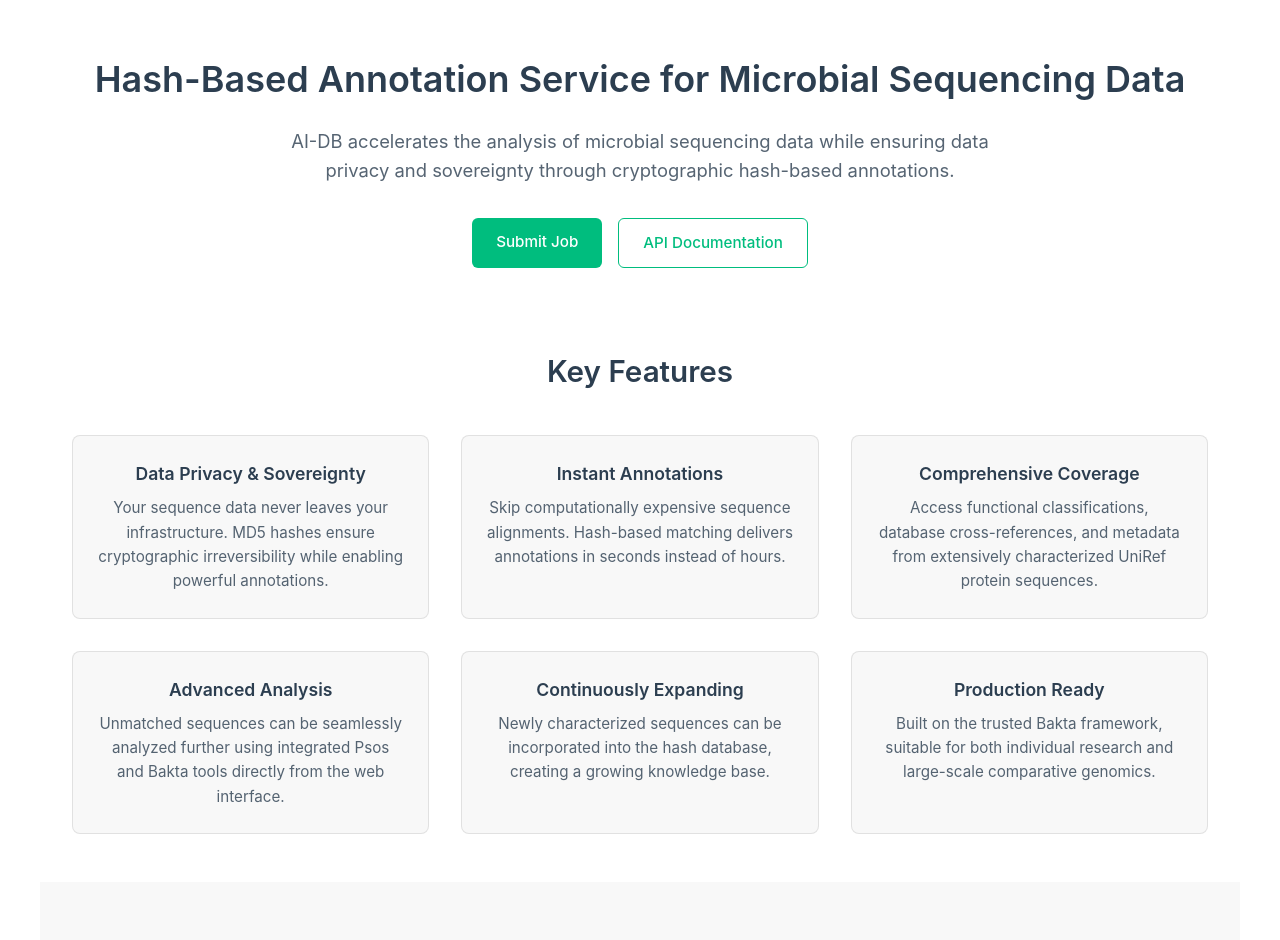
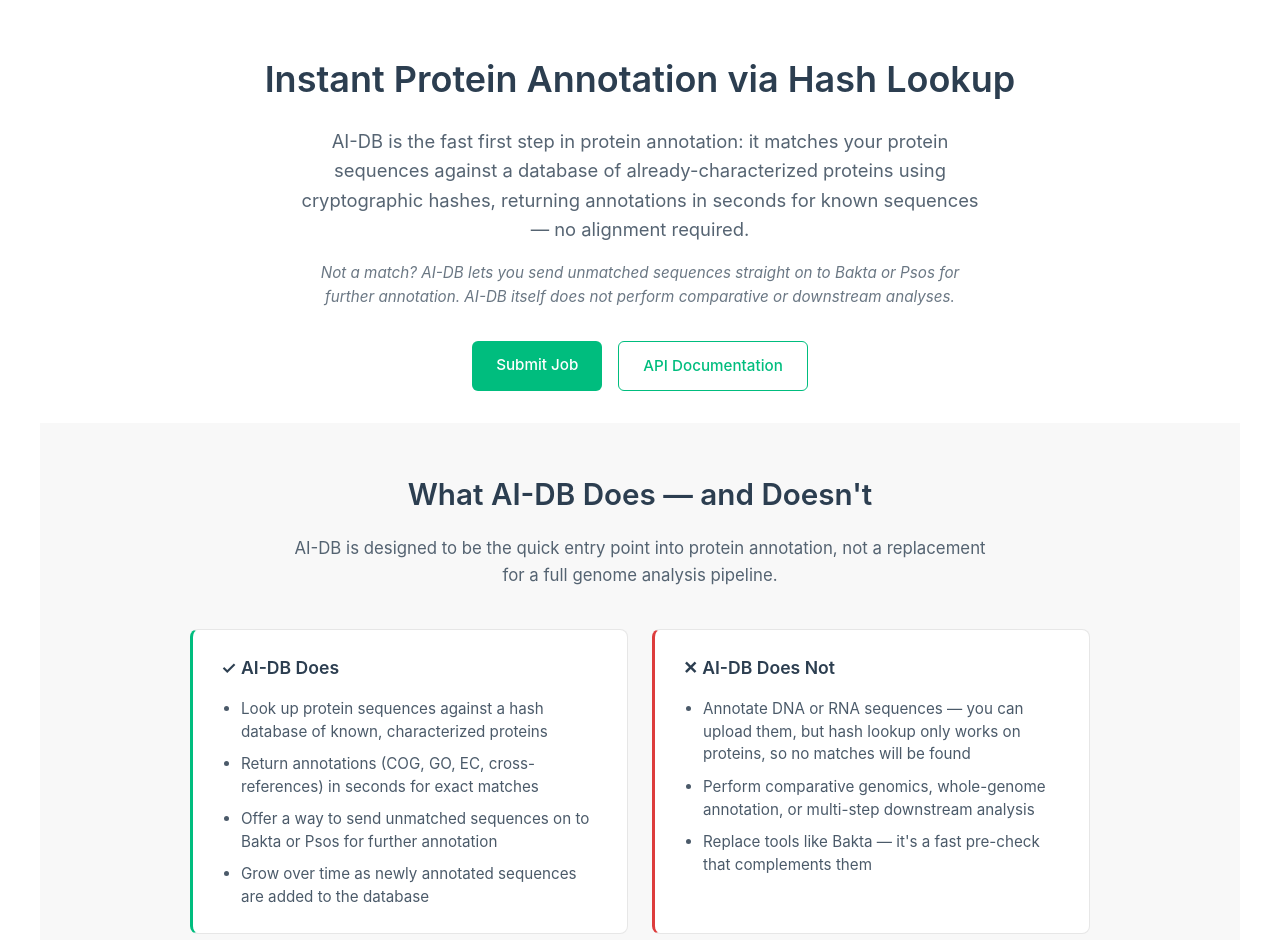
Before and after one commit to hansen-maria/AI-DB, a Vue app in the folder frontend/: page / in a window 1280 px wide. Shown: the part 120-1060 px from the top of the page. Built offline with nearby package versions, Linux system fonts and the light colour scheme.

Commit message:
[feat] Clarify landing page scope: protein-only hash lookup as first step

```diff
--- a/frontend/src/views/HomeView.vue
+++ b/frontend/src/views/HomeView.vue
@@ -6,14 +6,48 @@
   <div class="landing">
     <!-- Hero Section -->
     <section class="hero">
-      <h2 class="hero-title">Hash-Based Annotation Service for Microbial Sequencing Data</h2>
+      <h2 class="hero-title">Instant Protein Annotation via Hash Lookup</h2>
       <p class="hero-description">
-        AI-DB accelerates the analysis of microbial sequencing data while ensuring data privacy
-        and sovereignty through cryptographic hash-based annotations.
+        AI-DB is the fast first step in protein annotation: it matches your protein sequences
+        against a database of already-characterized proteins using cryptographic hashes, returning
+        annotations in seconds for known sequences — no alignment required.
+      </p>
+      <p class="hero-subnote">
+        Not a match? AI-DB lets you send unmatched sequences straight on to Bakta or Psos for
+        further annotation. AI-DB itself does not perform comparative or downstream analyses.
       </p>
       <div class="cta-buttons">
         <RouterLink to="/submit" class="btn btn-primary">Submit Job</RouterLink>
         <a href="/api/docs" target="_blank" class="btn btn-secondary">API Documentation</a>
+      </div>
+    </section>
+
+    <!-- Scope Section -->
+    <section class="section scope-section">
+      <h3 class="section-title">What AI-DB Does — and Doesn't</h3>
+      <p class="section-intro">
+        AI-DB is designed to be the quick entry point into protein annotation, not a replacement
+        for a full genome analysis pipeline.
+      </p>
+      <div class="scope-grid">
+        <div class="scope-card scope-does">
+          <h4>✓ AI-DB Does</h4>
+          <ul>
+            <li>Look up <strong>protein</strong> sequences against a hash database of known, characterized proteins</li>
+            <li>Return annotations (COG, GO, EC, cross-references) in seconds for exact matches</li>
+            <li>Offer a way to send unmatched sequences on to Bakta or Psos for further annotation</li>
+            <li>Grow over time as newly annotated sequences are added to the database</li>
+          </ul>
+        </div>
+        <div class="scope-card scope-does-not">
+          <h4>✕ AI-DB Does Not</h4>
+          <ul>
+            <li>Annotate <strong>DNA or RNA</strong> sequences — you can upload them, but hash lookup
+              only works on proteins, so no matches will be found</li>
+            <li>Perform comparative genomics, whole-genome annotation, or multi-step downstream analysis</li>
+            <li>Replace tools like Bakta — it's a fast pre-check that complements them</li>
+          </ul>
+        </div>
       </div>
     </section>
 
@@ -27,23 +61,23 @@
         </div>
         <div class="feature">
           <h4>Instant Annotations</h4>
-          <p>Skip computationally expensive sequence alignments. Hash-based matching delivers annotations in seconds instead of hours.</p>
+          <p>Skip computationally expensive sequence alignments. Hash-based matching delivers annotations in seconds instead of hours — for already-known protein sequences.</p>
         </div>
         <div class="feature">
-          <h4>Comprehensive Coverage</h4>
-          <p>Access functional classifications, database cross-references, and metadata from extensively characterized UniRef protein sequences.</p>
+          <h4>Protein-Focused</h4>
+          <p>Access functional classifications, database cross-references, and metadata from extensively characterized UniRef protein sequences. AI-DB works on proteins only.</p>
         </div>
         <div class="feature">
-          <h4>Advanced Analysis</h4>
-          <p>Unmatched sequences can be seamlessly analyzed further using integrated Psos and Bakta tools directly from the web interface.</p>
+          <h4>A Starting Point, Not the Whole Pipeline</h4>
+          <p>Unmatched sequences can be forwarded to Bakta or Psos for further annotation directly from the web interface.</p>
         </div>
         <div class="feature">
           <h4>Continuously Expanding</h4>
           <p>Newly characterized sequences can be incorporated into the hash database, creating a growing knowledge base.</p>
         </div>
         <div class="feature">
-          <h4>Production Ready</h4>
-          <p>Built on the trusted Bakta framework, suitable for both individual research and large-scale comparative genomics.</p>
+          <h4>Built on Bakta</h4>
+          <p>Complements the trusted Bakta framework as a lightweight first pass before deeper, alignment-based annotation.</p>
         </div>
       </div>
     </section>
@@ -52,15 +86,16 @@
     <section id="how-it-works" class="section section-alt">
       <h3 class="section-title">How It Works</h3>
       <p class="section-intro">
-        AI-DB implements a multi-tiered annotation strategy that combines instant hash-based
-        retrieval with powerful fallback analysis tools.
+        AI-DB is a single, fast lookup step — with the option to send unmatched sequences onward
+        for further annotation.
       </p>
       <div class="workflow">
         <div class="workflow-step">
           <div class="step-number">1</div>
           <div class="step-content">
             <h4>Upload FASTA</h4>
-            <p>Upload your FASTA file or paste sequence data directly into our web interface.</p>
+            <p>Upload your FASTA file or paste sequence data directly into our web interface. Note: AI-DB matches
+              <strong>protein</strong> sequences — DNA/RNA input can be uploaded, but won't produce any hash matches.</p>
           </div>
         </div>
         <div class="workflow-step">
@@ -80,8 +115,10 @@
         <div class="workflow-step">
           <div class="step-number">4</div>
           <div class="step-content">
-            <h4>Get Results & Analyse</h4>
-            <p>Receive instant annotations for hash matches. Further analyze unmatched sequences using Psos or Bakta and ingest the results.</p>
+            <h4>Get Results</h4>
+            <p>Receive instant annotations for hash matches. For sequences without a match, you can optionally
+              forward them to Psos or Bakta for further annotation — this is a separate, additional step, not
+              something AI-DB does automatically.</p>
           </div>
         </div>
       </div>
@@ -173,11 +210,72 @@
   margin: 0 auto 2rem;
 }
 
+.hero-subnote {
+  font-size: 0.95rem;
+  color: var(--color-text);
+  opacity: 0.7;
+  max-width: 650px;
+  margin: -1rem auto 2rem;
+  font-style: italic;
+}
+
 .cta-buttons {
   display: flex;
   gap: 1rem;
   justify-content: center;
   flex-wrap: wrap;
+}
+
+/* Scope Section */
+.scope-section {
+  background: var(--color-background-soft);
+  margin: 0 -2rem;
+  padding: 3rem 2rem;
+}
+
+.scope-grid {
+  display: grid;
+  grid-template-columns: repeat(auto-fit, minmax(280px, 1fr));
+  gap: 1.5rem;
+  max-width: 900px;
+  margin: 0 auto;
+}
+
+.scope-card {
+  padding: 1.5rem 1.75rem;
+  border-radius: 8px;
+  border: 1px solid var(--color-border);
+  background: var(--color-background);
+}
+
+.scope-does {
+  border-left: 3px solid hsla(160, 100%, 37%, 1);
+}
+
+.scope-does-not {
+  border-left: 3px solid hsla(0, 70%, 55%, 1);
+}
+
+.scope-card h4 {
+  font-size: 1.1rem;
+  font-weight: 600;
+  margin: 0 0 1rem 0;
+  color: var(--color-heading);
+}
+
+.scope-card ul {
+  margin: 0;
+  padding-left: 1.25rem;
+  display: flex;
+  flex-direction: column;
+  gap: 0.6rem;
+}
+
+.scope-card li {
+  color: var(--color-text);
+  opacity: 0.85;
+  line-height: 1.5;
+  font-size: 0.95rem;
 }
 
 .btn {
```
